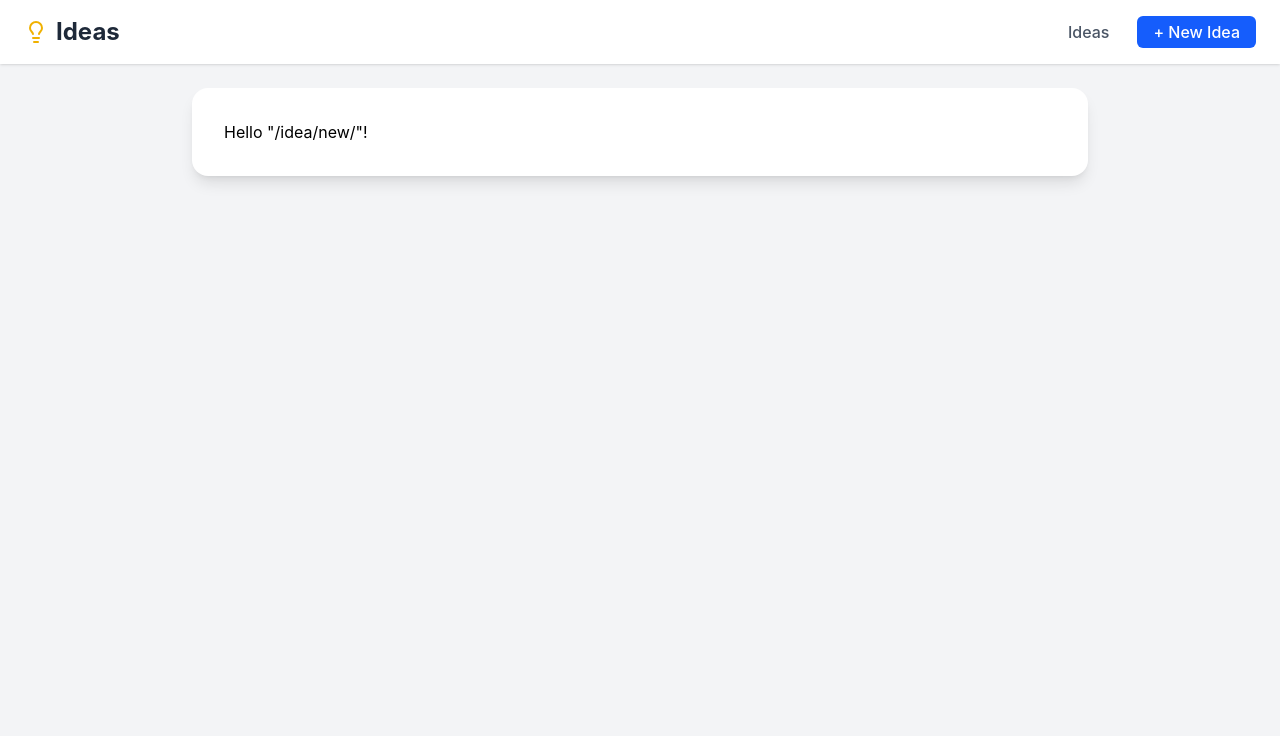
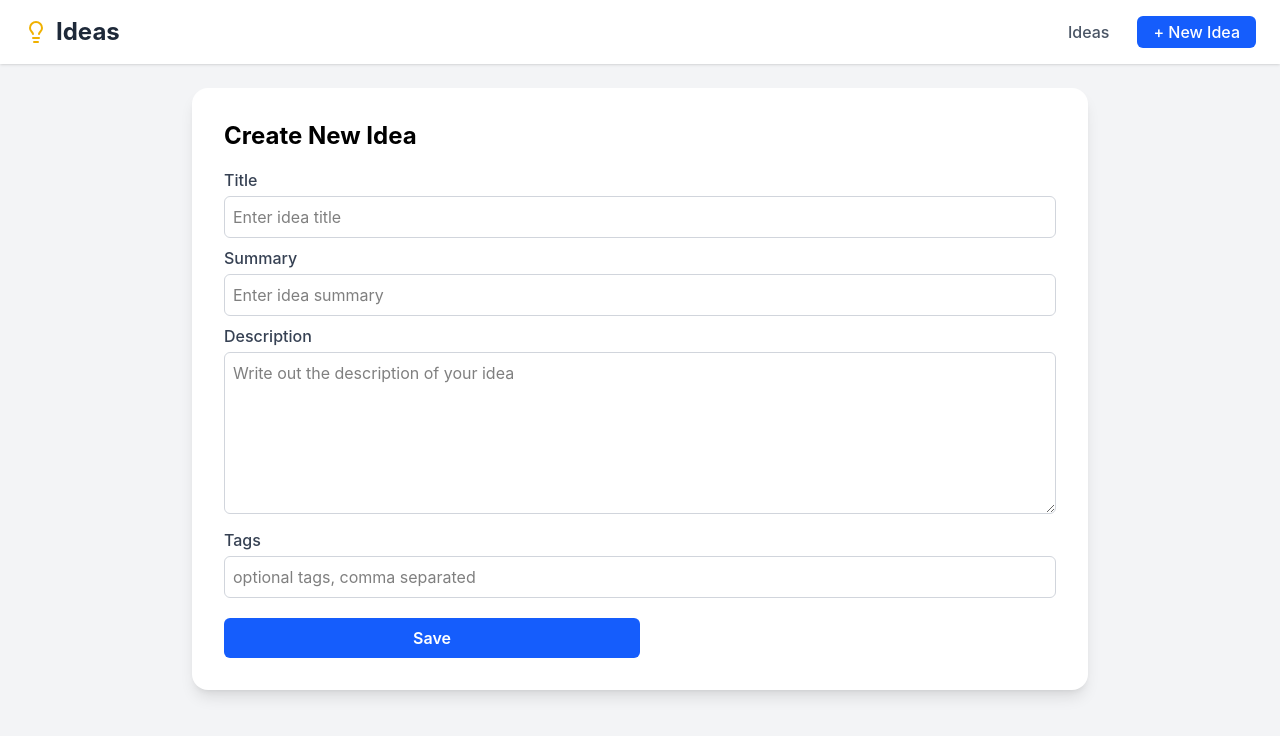
Before and after one commit to kennzuki/idea-dev, a React (Vite) app: page /ideas/new in a window 1280 px wide. Shown: the top 736 px of the page. Built offline with nearby package versions, Linux system fonts and the light colour scheme.

Commit message:
add new idea page ui

```diff
--- a/src/routes/ideas/new/index.tsx
+++ b/src/routes/ideas/new/index.tsx
@@ -1,9 +1,96 @@
-import { createFileRoute } from '@tanstack/react-router'
+import { createFileRoute, useNavigate } from '@tanstack/react-router'
+import type { Idea } from '@/types';
+import { useState } from 'react';
 
 export const Route = createFileRoute('/ideas/new/')({
   component: RouteComponent,
 })
 
 function RouteComponent() {
-  return <div>Hello "/idea/new/"!</div>
+  const navigate = useNavigate();
+  const [title, setTitle] = useState('');
+  const [description, setDescription] = useState('');
+  const [summary, setSummary] = useState('');
+  const [tags, setTags] = useState('');
+
+  return  <div className='space-y-4'>
+      <div className='flex justify-between items-center mb-4'>
+        <h1 className='text-2xl font-bold'>Create New Idea</h1>
+      </div>
+      <form  className='space-y-2'>
+        <div>
+          <label
+            htmlFor='title'
+            className='block text-gray-700 font-medium mb-1'
+          >
+            Title
+          </label>
+          <input
+            id='title'
+            type='text'
+
+            className='w-full border border-gray-300 rounded-md p-2 focus:outline-none focus:ring-2 focus:ring-blue-500'
+            placeholder='Enter idea title'
+          />
+        </div>
+
+        <div>
+          <label
+            htmlFor='summary'
+            className='block text-gray-700 font-medium mb-1'
+          >
+            Summary
+          </label>
+          <input
+            id='summary'
+            type='text'
+
+            className='w-full border border-gray-300 rounded-md p-2 focus:outline-none focus:ring-2 focus:ring-blue-500'
+            placeholder='Enter idea summary'
+          />
+        </div>
+
+        <div>
+          <label
+            htmlFor='body'
+            className='block text-gray-700 font-medium mb-1'
+          >
+            Description
+          </label>
+          <textarea
+            id='body'
+
+            rows={6}
+            className='w-full border border-gray-300 rounded-md p-2 focus:outline-none focus:ring-2 focus:ring-blue-500'
+            placeholder='Write out the description of your idea'
+          />
+        </div>
+
+        <div>
+          <label
+            htmlFor='tags'
+            className='block text-gray-700 font-medium mb-1'
+          >
+            Tags
+          </label>
+          <input
+            id='tags'
+            type='text'
+
+            className='w-full border border-gray-300 rounded-md p-2 focus:outline-none focus:ring-2 focus:ring-blue-500'
+            placeholder='optional tags, comma separated'
+          />
+        </div>
+
+        <div className='mt-5 mx-auto text-center'>
+          <button
+            type='submit'
+
+            className='block w-1/2 bg-blue-600 hover:bg-blue-700 text-white font-semibold px-6 py-2 rounded-md transition disabled:opacity-50 disabled:cursor-not-allowed'
+          >
+            Save
+          </button>
+        </div>
+      </form>
+    </div>
 }
```
